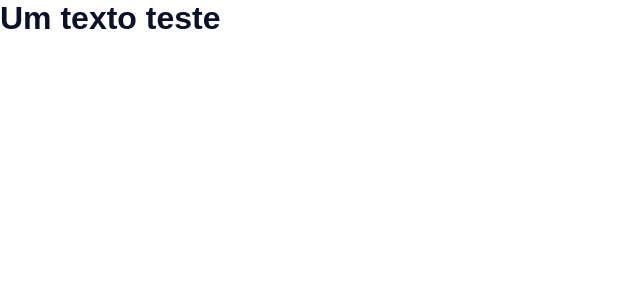
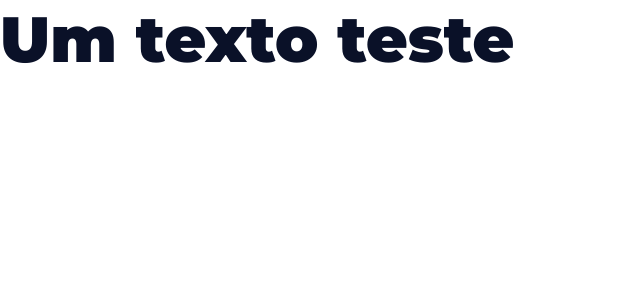
Before and after one commit to Mathh19/react-landing-pages, a React (Create React App) app: page / in a window 1280 px wide. Shown: the top 300 px of the page, without its empty margins (0-640 px from the left). Built offline with nearby package versions, Linux system fonts and the light colour scheme.

Commit message:
Criando o componente de Heading

```diff
--- a/public/index.html
+++ b/public/index.html
@@ -1,14 +1,17 @@
 <!DOCTYPE html>
 <html lang="en">
+
 <head>
   <meta charset="utf-8" />
+  <link rel="preconnect" href="https://fonts.googleapis.com">
+  <link rel="preconnect" href="https://fonts.gstatic.com" crossorigin>
+  <link
+    href="https://fonts.googleapis.com/css2?family=Montserrat:ital,wght@0,900;1,900&family=Open+Sans:ital,wght@0,400;0,700;1,400;1,700&display=swap"
+    rel="stylesheet">
   <link rel="icon" href="%PUBLIC_URL%/favicon.ico" />
   <meta name="viewport" content="width=device-width, initial-scale=1" />
   <meta name="theme-color" content="#000000" />
-    <meta
-      name="description"
-      content="Web site created using create-react-app"
-    />
+  <meta name="description" content="Web site created using create-react-app" />
   <link rel="apple-touch-icon" href="%PUBLIC_URL%/logo192.png" />
   <!--
       manifest.json provides metadata used when your web app is installed on a
@@ -26,6 +29,7 @@
     -->
   <title>React App</title>
 </head>
+
 <body>
   <noscript>You need to enable JavaScript to run this app.</noscript>
   <div id="root"></div>
@@ -40,4 +44,5 @@
       To create a production bundle, use `npm run build` or `yarn build`.
     -->
 </body>
+
 </html>
--- a/src/components/Headig/index.jsx
+++ b/src/components/Headig/index.jsx
@@ -1,11 +1,29 @@
 import P from 'prop-types';
 import * as Styled from './styles';
 
-export const Heading = ({ children, light = false }) => {
-  return <Styled.Title light={light}>{children}</Styled.Title>;
+export const Heading = ({
+  children,
+  colorDark = true,
+  as = 'h1',
+  size = 'huge',
+  uppercase = false,
+}) => {
+  return (
+    <Styled.Title
+      colorDark={colorDark}
+      as={as}
+      size={size}
+      uppercase={uppercase}
+    >
+      {children}
+    </Styled.Title>
+  );
 };
 
 Heading.propTypes = {
   children: P.node.isRequired,
-  light: P.bool.isRequired,
+  colorDark: P.bool,
+  as: P.oneOf(['h1', 'h2', 'h3', 'h4', 'h5', 'h6']),
+  size: P.oneOf(['small', 'medium', 'big', 'huge']),
+  uppercase: P.bool,
 };
--- a/src/components/Headig/stories.jsx
+++ b/src/components/Headig/stories.jsx
@@ -5,11 +5,9 @@
   component: Heading,
   args: {
     children: 'Título teste escuro',
-    light: false,
   },
   argsTypes: {
     children: { type: 'string' },
-    light: { type: 'boolean' },
   },
   parameters: {
     backgrounds: {
@@ -29,4 +27,5 @@
 
 Dark.args = {
   children: 'Título teste claro',
+  colorDark: false,
 };
--- a/src/components/Headig/styles.js
+++ b/src/components/Headig/styles.js
@@ -1,7 +1,35 @@
 import styled, { css } from 'styled-components';
 
+const titleSizes = {
+  small: (theme) => css`
+    font-size: ${theme.font.sizes.medium};
+  `,
+  medium: (theme) => css`
+    font-size: ${theme.font.sizes.large};
+  `,
+  big: (theme) => css`
+  font-size: ${theme.font.sizes.xlarge};
+  `,
+  huge: (theme) => css`
+  font-size: ${theme.font.sizes.xhuge};
+  ${mediaFont(theme)};
+  `,
+};
+
+const mediaFont = (theme) => css`
+  @media ${theme.media.lteMedium} {
+    font-size: ${theme.font.sizes.xlarge};
+  }
+`;
+
+const titleCase = (uppercase) => css`
+  text-transform: ${uppercase ? 'uppercase' : 'none'};
+`;
+
 export const Title = styled.h1`
-  ${({ theme, light }) => css`
-    color: ${light ? theme.colors.white : theme.colors.primaryColor};
+  ${({ theme, colorDark, size, uppercase }) => css`
+    color: ${colorDark ? theme.colors.primaryColor : theme.colors.white};
+    ${titleSizes[size](theme)};
+    ${titleCase(uppercase)};
   `}
 `;
--- a/src/styles/global-styles.js
+++ b/src/styles/global-styles.js
@@ -1,11 +1,11 @@
 import { createGlobalStyle } from 'styled-components';
 
 export const GlobalStyles = createGlobalStyle`
-  @import url('https://fonts.googleapis.com/css2?family=Montserrat:ital,wght@0,900;1,900&family=Open+Sans:ital,wght@0,400;0,700;1,400;1,700&display=swap');
 
-  *{
+  * {
     margin: 0;
     padding: 0;
+    box-sizing: border-box;
   }
 
   html {
@@ -17,7 +17,7 @@
     font-family: ${({ theme }) => theme.font.family.default};
   }
 
-  h1 {
+  h1, h2, h3, h4, h5, h6 {
     font-family: ${({ theme }) => theme.font.family.secondary};
   }
 `;
--- a/src/styles/theme.js
+++ b/src/styles/theme.js
@@ -9,5 +9,18 @@
       dafault: "'Open Sans', sans-serif",
       secondary: "'Montserrat', sans-serif",
     },
+    sizes: {
+      xsmall: '8rem',
+      small: '1.6rem',
+      medium: '2.4rem',
+      large: '3.2rem',
+      xlarge: '4.0rem',
+      xxlarge: '4.8rem',
+      huge: '5.6rem',
+      xhuge: '6.4rem',
+    },
+  },
+  media: {
+    lteMedium: '(max-width: 768px)',
   },
 };
```
Also changed, not shown: 1 other file (tests, documents, lock files or other folders). Lines whose indentation alone changed are shown as unchanged.
